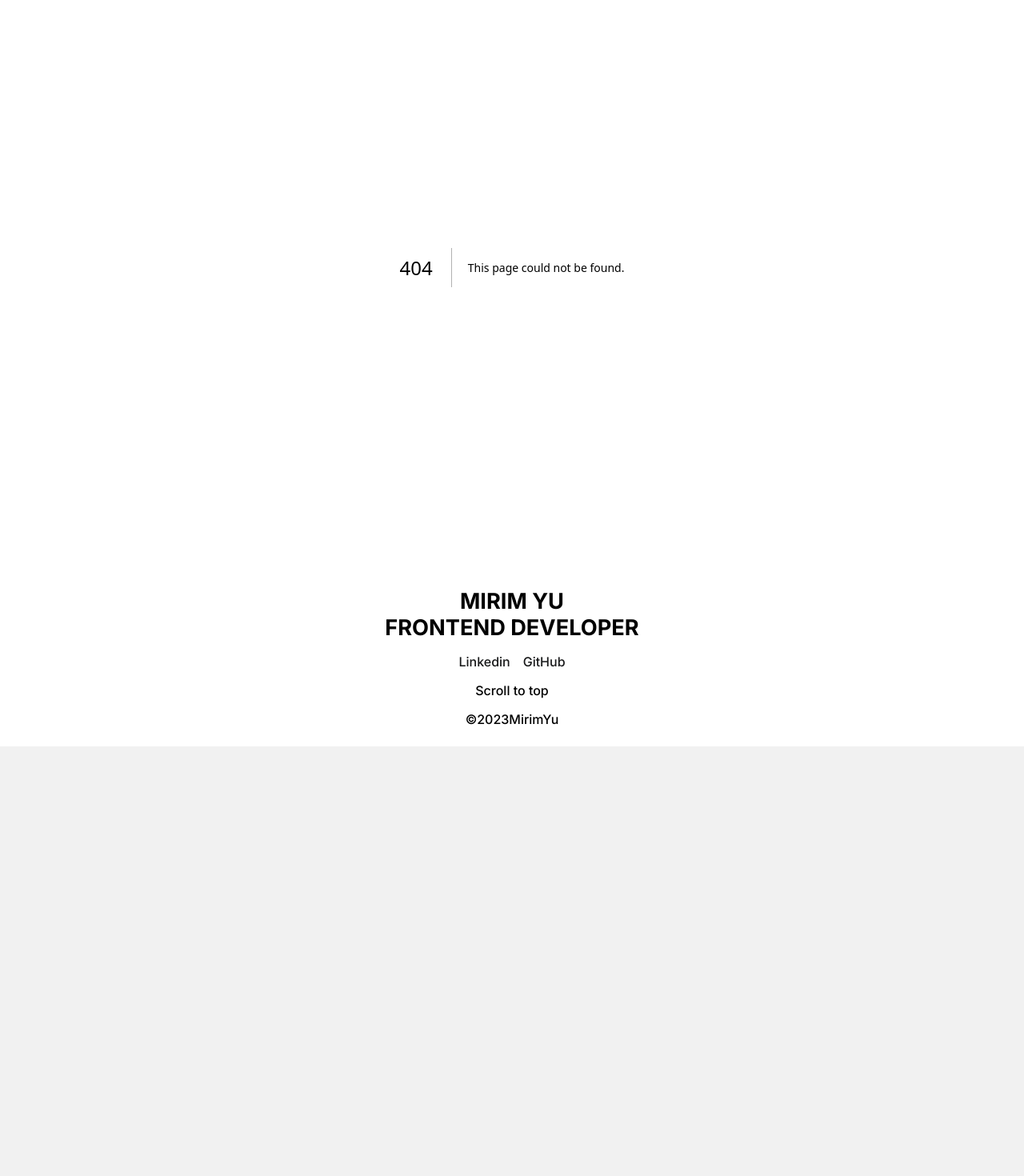
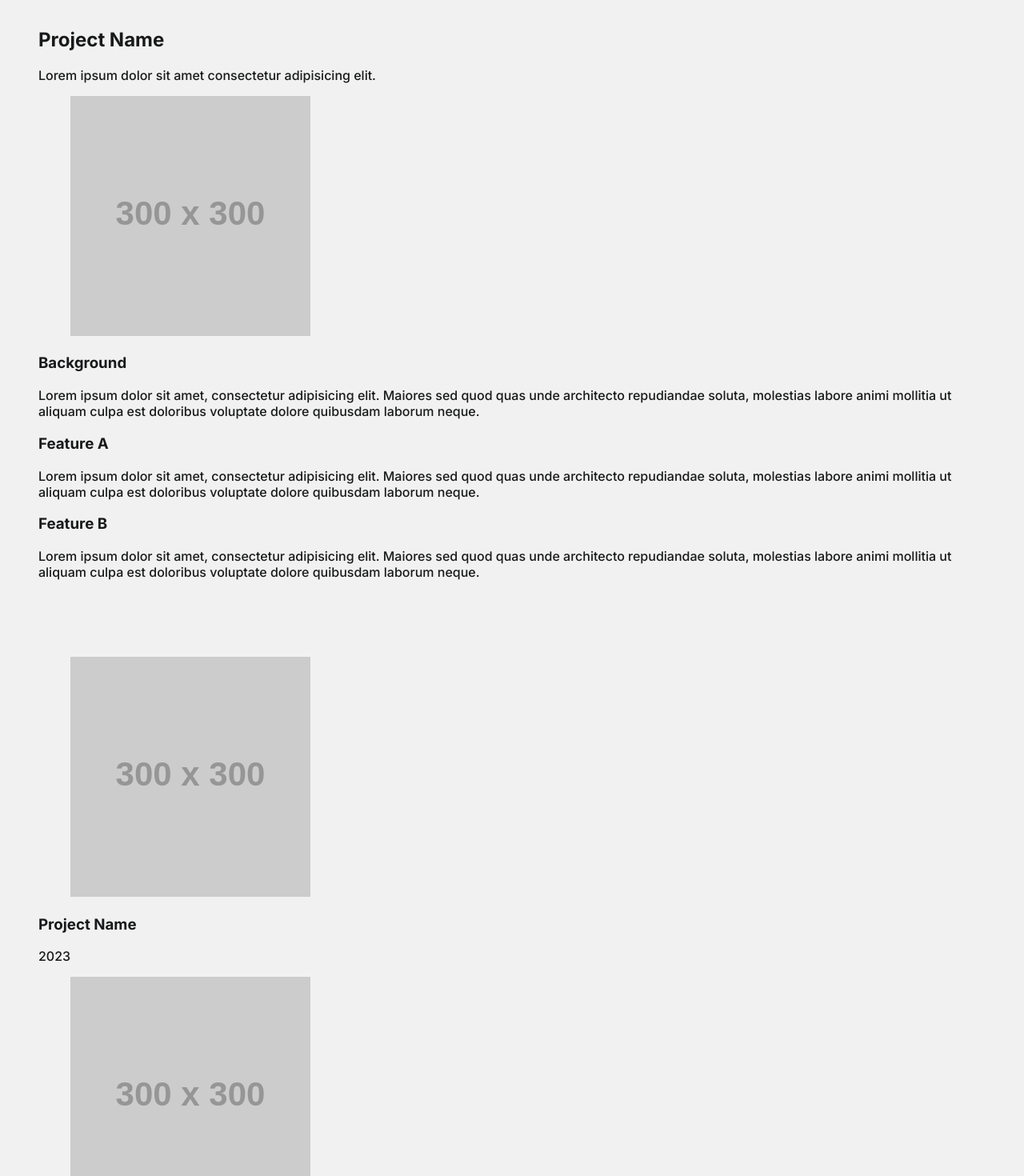
Before and after one commit to firepunch/firepunch.github.io, a Next.js app: page /about in a window 1280 px wide. Before the commit this address had no page. Shown: the part 140-1610 px from the top of the page at 80% size. Before the commit the page ends 1073 px from the top, so only its background shows below. Built offline with nearby package versions, Linux system fonts and the light colour scheme.

Commit message:
Add project single page

```diff
--- /dev/null
+++ b/pages/[slug].js
@@ -0,0 +1,41 @@
+import React from 'react'
+import { css } from '@emotion/css'
+import { fontStyles } from "../shared/variables"
+import ProjectCard from '../app/components/ProjectCard'
+
+export default function Project() {
+  return (
+    <>
+      <section className="content">
+        <h2>Project Name</h2>
+        <p>Lorem ipsum dolor sit amet consectetur adipisicing elit.</p>
+
+        <figure>
+          <img src="https://via.placeholder.com/300" alt="Thumbnail" />
+        </figure>
+
+        <article>
+          <h3>Background</h3>
+          <p>Lorem ipsum dolor sit amet, consectetur adipisicing elit. Maiores sed quod quas unde architecto repudiandae soluta, molestias labore animi mollitia ut aliquam culpa est doloribus voluptate dolore quibusdam laborum neque.</p>
+        </article>
+        <article>
+          <h3>Feature A</h3>
+          <p>Lorem ipsum dolor sit amet, consectetur adipisicing elit. Maiores sed quod quas unde architecto repudiandae soluta, molestias labore animi mollitia ut aliquam culpa est doloribus voluptate dolore quibusdam laborum neque.</p>
+        </article>
+        <article>
+          <h3>Feature B</h3>
+          <p>Lorem ipsum dolor sit amet, consectetur adipisicing elit. Maiores sed quod quas unde architecto repudiandae soluta, molestias labore animi mollitia ut aliquam culpa est doloribus voluptate dolore quibusdam laborum neque.</p>
+        </article>
+      </section>
+      <section className={projectStyles.recommend}>
+        <ProjectCard />
+        <ProjectCard />
+      </section>
+    </>
+  )
+}
+
+const projectStyles = {
+  recommend: css({
+  })
+}
```
